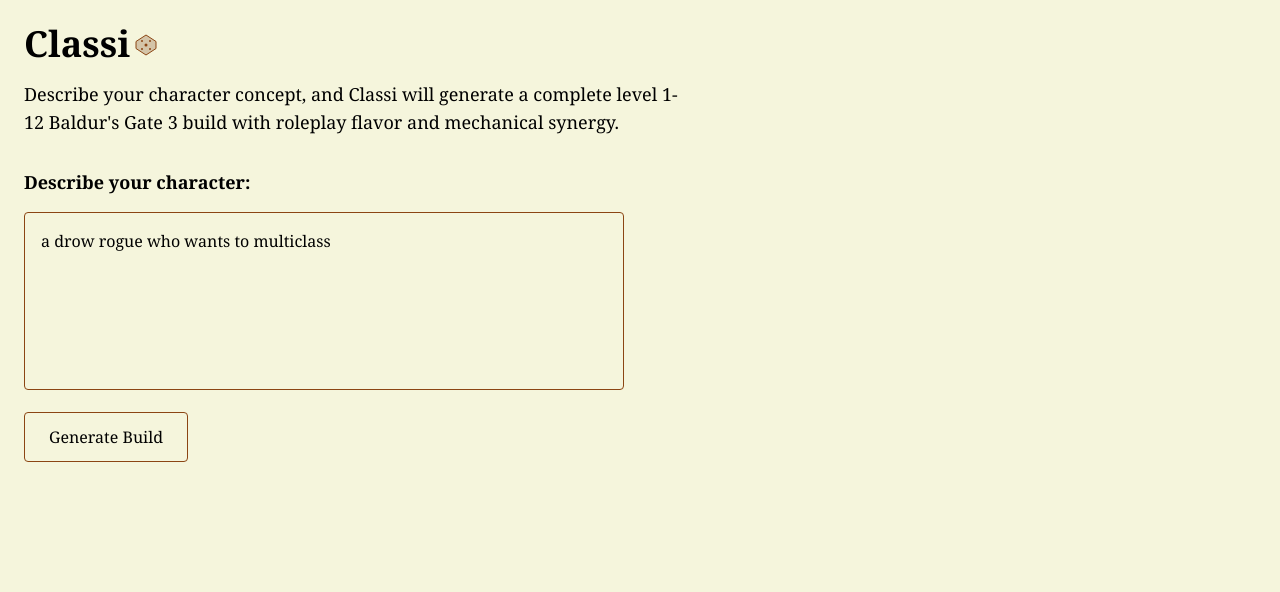
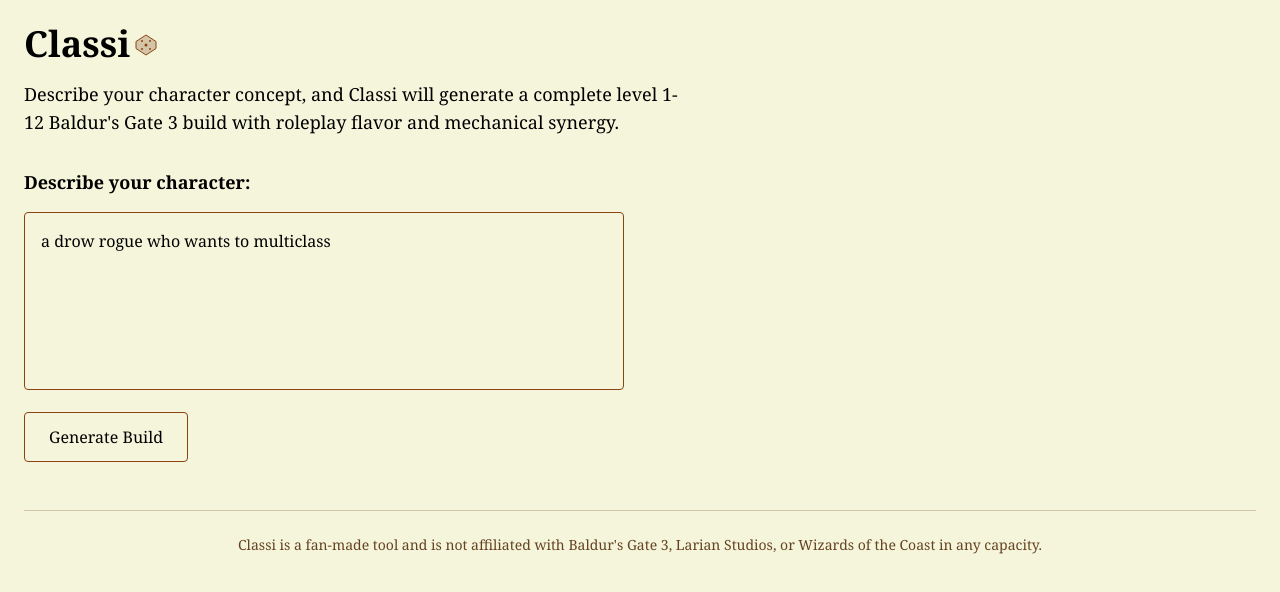
Before and after one commit to linaliwanag/classi, a React (Vite) app: page / in a window 1280 px wide. Shown: the top 592 px of the page. Built offline with nearby package versions, Linux system fonts and the light colour scheme; no server answers.

Commit message:
add disclaimer

```diff
--- a/src/App.tsx
+++ b/src/App.tsx
@@ -18,6 +18,13 @@
 
         {/* Main content */}
         <BuildInputForm />
+
+        {/* Disclaimer Footer */}
+        <div className="mt-12 pt-6 border-t border-brown-300">
+          <p className="text-sm text-brown-600 font-serif text-center">
+            Classi is a fan-made tool and is not affiliated with Baldur's Gate 3, Larian Studios, or Wizards of the Coast in any capacity.
+          </p>
+        </div>
       </div>
     </div>
   );
```
